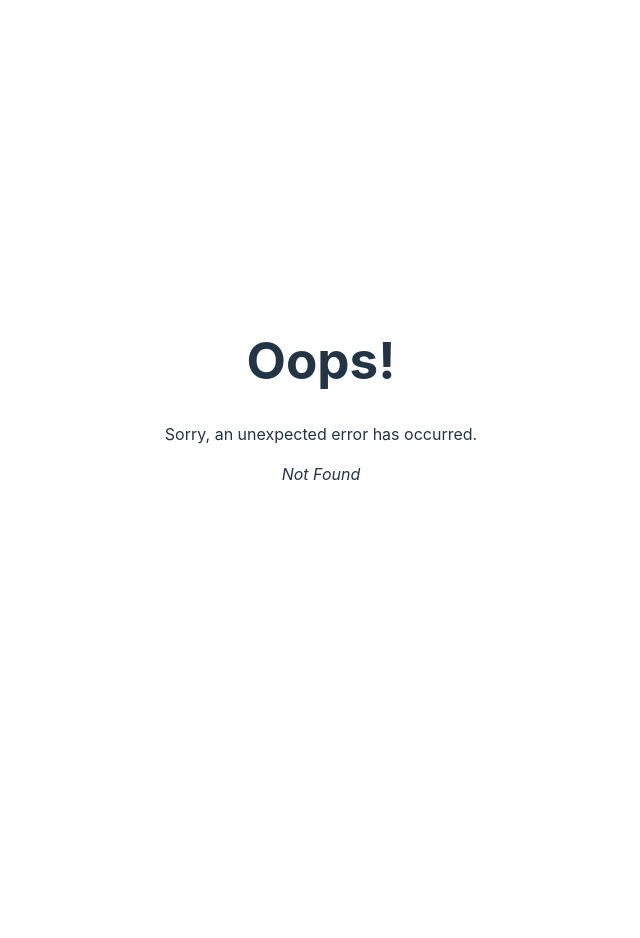
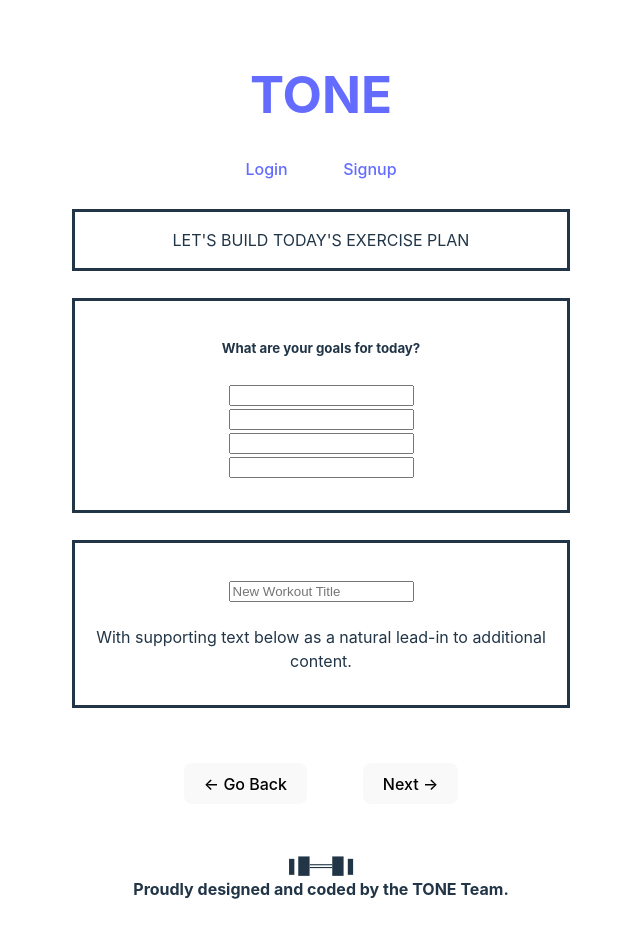
Before and after one commit to sydlaub/fitness-app, a React (Vite) app in the folder client/: page /newworkout in a window 1280 px wide. Before the commit this address had no page. Shown: the top 938 px of the page, without its empty margins (319-959 px from the left). Before the commit the page ends 800 px from the top, so only its background shows below. Built offline with nearby package versions, Linux system fonts and the light colour scheme.

Commit message:
added front end react code to new exercise page and profile page

```diff
--- a/client/src/App.css
+++ b/client/src/App.css
@@ -37,9 +37,11 @@
 }
 
 .card {
-  padding: 2em;
+  padding: 1em;
+  border: solid;
+  margin: 5%;
 }
 
-.read-the-docs {
-  color: #888;
+.btn {
+margin: 5%
 }
--- a/client/src/components/Footer/index.jsx
+++ b/client/src/components/Footer/index.jsx
@@ -13,6 +13,16 @@ const Footer = () => {
                     >
                         &larr; Go Back
                     </button>
+
+                )}
+                {location.pathname !== '/' && (
+                    <button
+                        className="btn btn-dark mb-3"
+                        onClick={() => navigate(+1)}
+                    >
+                        Next &rarr;
+                    </button>
+
                 )}
                 <h4>
                     {' '}
--- a/client/src/components/Header/index.jsx
+++ b/client/src/components/Header/index.jsx
@@ -1,6 +1,7 @@
 import { Link } from 'react-router-dom';
 
 import Auth from '../../utils/auth';
+import './index.css'
 
 const Header = () => {
     const logout = (event) => {
@@ -19,7 +20,7 @@ const Header = () => {
                     {Auth.loggedIn() ? (
                         <>
                             <Link className="btn btn-lg btn-info m-2" to="/me">
-                                {Auth.getProfile().data.email}&apos;s profile
+                                {Auth.getProfile().data.email}
                             </Link>
                             <button className="btn btn-lg btn-light m-2" onClick={logout}>
                                 Logout
--- a/client/src/pages/NewExercise.jsx
+++ b/client/src/pages/NewExercise.jsx
@@ -1,9 +1,68 @@
+import React from 'react';
+import {
+    MDBCard,
+    MDBCardBody,
+    MDBCardTitle,
+    MDBCardText,
+    MDBRow,
+    MDBCol,
+    MDBBtn
+} from 'mdb-react-ui-kit';
+import Form from 'react-bootstrap/Form';
+import InputGroup from 'react-bootstrap/InputGroup';
+
 const NewExercise = () => {
     return (
         <>
-        build new exercise here
+            <MDBCard>
+                <MDBCardBody>LET'S BUILD TODAY'S EXERCISE PLAN</MDBCardBody>
+            </MDBCard>
+
+            <MDBRow>
+                <MDBCol sm='6'>
+                    <MDBCard>
+                        <MDBCardBody>
+                            <MDBCardTitle>What are your goals for today?</MDBCardTitle>
+                            <MDBCardText>
+                                <InputGroup className="mb-3">
+                                    <Form.Control aria-label="Text input with checkbox" />
+                                </InputGroup>
+                                <InputGroup className="mb-3">
+                                    <Form.Control aria-label="Text input with checkbox" />
+                                </InputGroup>
+                                <InputGroup className="mb-3">
+                                    <Form.Control aria-label="Text input with checkbox" />
+                                </InputGroup>
+                                <InputGroup className="mb-3">
+                                    <Form.Control aria-label="Text input with checkbox" />
+                                </InputGroup>
+                            </MDBCardText>
+
+                        </MDBCardBody>
+                    </MDBCard>
+                </MDBCol>
+
+
+                <MDBCol sm='6'>
+                    <MDBCard>
+                        <MDBCardBody>
+                            <MDBCardTitle>
+                                <Form.Group className="mb-3" controlId="formGroupEmail">
+                                    <Form.Label></Form.Label>
+                                    <Form.Control type="Workout" placeholder="New Workout Title" />
+                                </Form.Group>
+
+                            </MDBCardTitle>
+                            <MDBCardText>
+                                With supporting text below as a natural lead-in to additional content.
+                            </MDBCardText>
+
+                        </MDBCardBody>
+                    </MDBCard>
+                </MDBCol>
+            </MDBRow>
         </>
-    )
+    );
 };
 
 export default NewExercise;
--- a/client/src/pages/ProfilePage.jsx
+++ b/client/src/pages/ProfilePage.jsx
@@ -1,34 +1,22 @@
 import React from 'react';
-import {
-    MDBCol,
-    MDBContainer,
-    MDBRow,
-    MDBCard,
-    MDBCardText,
-    MDBCardBody,
-    MDBCardImage,
-    MDBBtn,
-    MDBBreadcrumb,
-    MDBBreadcrumbItem,
-    MDBIcon,
-    MDBListGroup,
-    MDBListGroupItem
-} from 'mdb-react-ui-kit';
+import Card from 'react-bootstrap/Card';
 
 const ProfilePage = () => {
     return (
-        <>
-        <MDBRow>
-            <MDBCol lg='4'>
-                    <MDBCard className="mb-4">
-                        <MDBCardBody className='text-center'>
-                            <p className="text-muted mb-1">User Name</p>
-                        </MDBCardBody>
-                        </MDBCard>
-            </MDBCol>
-        </MDBRow>
-        </>
-    )
+        <Card>
+            <Card.Header>My Profile</Card.Header>
+            <Card.Body>
+                    <p>
+                        {' '}
+                        Lorem ipsum dolor sit amet, consectetur adipiscing elit. Integer
+                        posuere erat a ante.{' '}
+                    </p>
+                    <footer>
+                        Someone famous in <cite title="Source Title">Source Title</cite>
+                    </footer>
+            </Card.Body>
+        </Card>
+    );
 };
 
 export default ProfilePage;
--- a/client/src/pages/StartWorkout.jsx
+++ b/client/src/pages/StartWorkout.jsx
@@ -1,7 +1,7 @@
 const StartWorkout = () => {
     return (
         <>
-            build new exercise here
+            music and workout data go here
         </>
     )
 };
```
Also changed, not shown: client/src/main.jsx (+9 -1 lines), client/src/components/Header/index.css (added).
